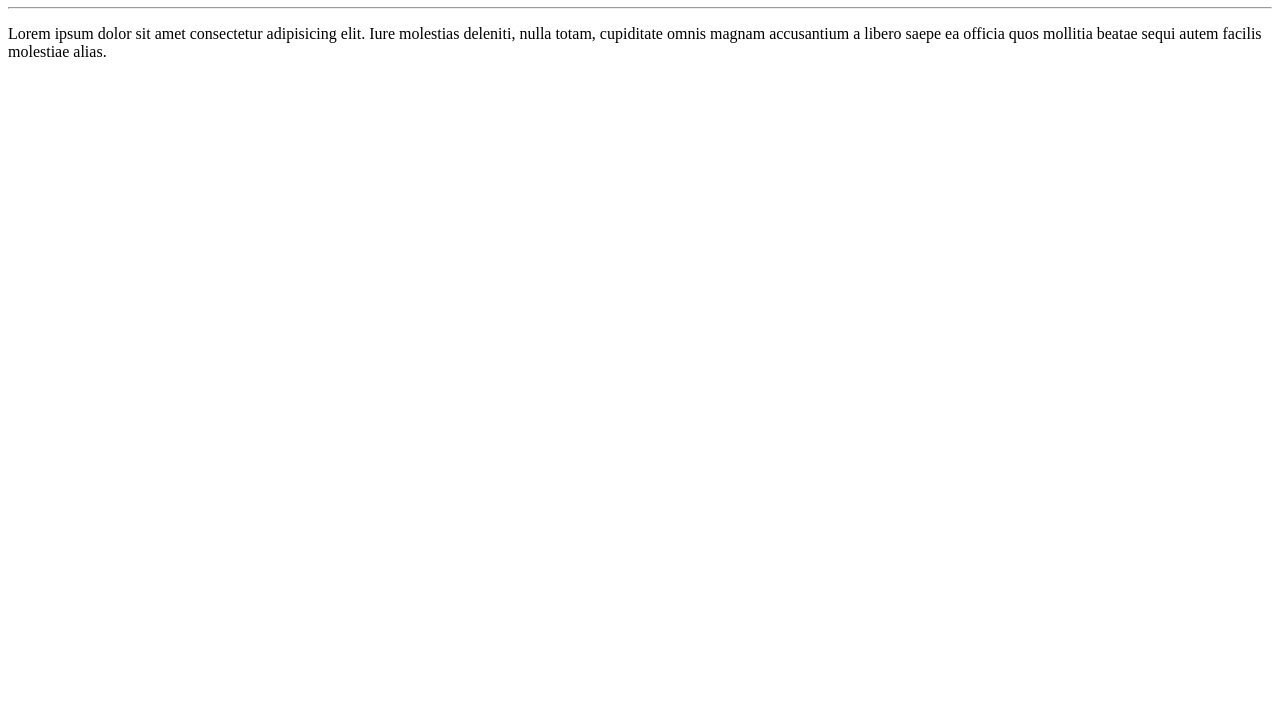
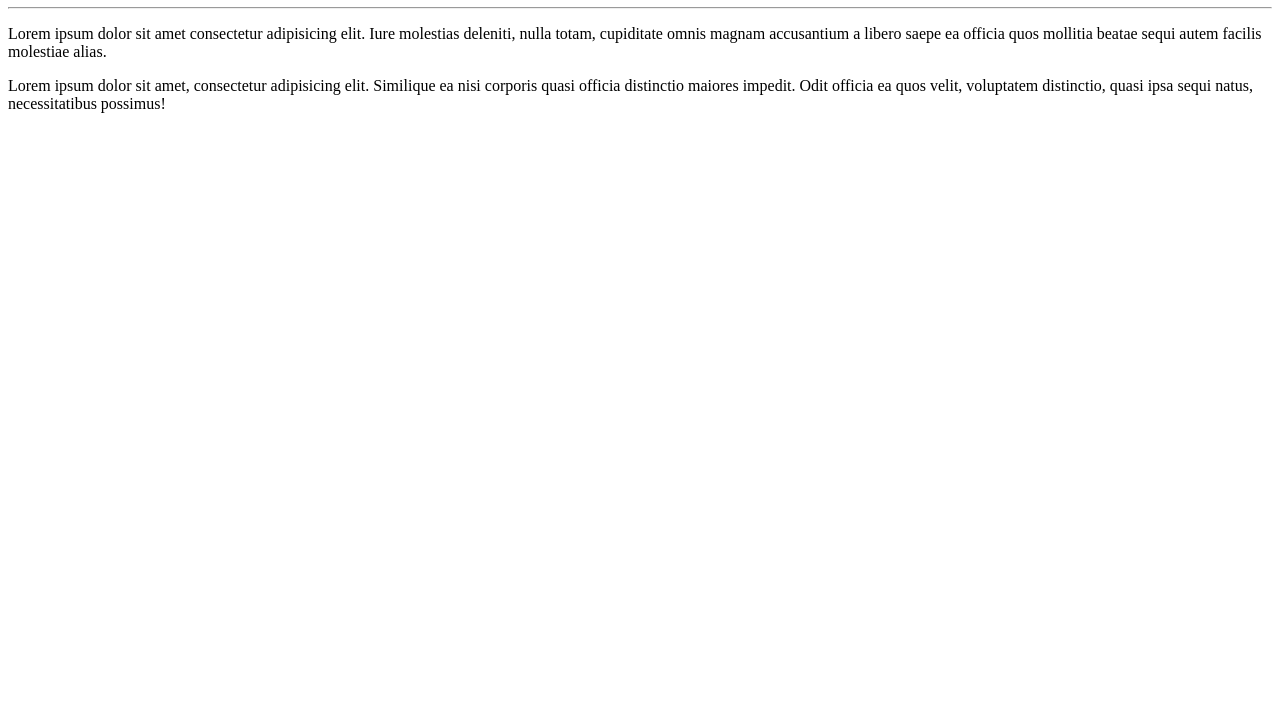
Before and after one commit to mateushrm/ola_mundo, a plain HTML site: page exemplo/index.html in a window 1280 px wide. Shown: the part 73-800 px from the top of the page. Drawn offline with Linux system fonts and the light colour scheme.

Commit message:
add um paragrafo

```diff
--- a/exemplo/index.html
+++ b/exemplo/index.html
@@ -10,5 +10,6 @@
     <h1>Olá, mundo!!</h1>
     <hr>
     <p>Lorem ipsum dolor sit amet consectetur adipisicing elit. Iure molestias deleniti, nulla totam, cupiditate omnis magnam accusantium a libero saepe ea officia quos mollitia beatae sequi autem facilis molestiae alias.</p>
+    <p>Lorem ipsum dolor sit amet, consectetur adipisicing elit. Similique ea nisi corporis quasi officia distinctio maiores impedit. Odit officia ea quos velit, voluptatem distinctio, quasi ipsa sequi natus, necessitatibus possimus!</p>
 </body>
 </html>
```
